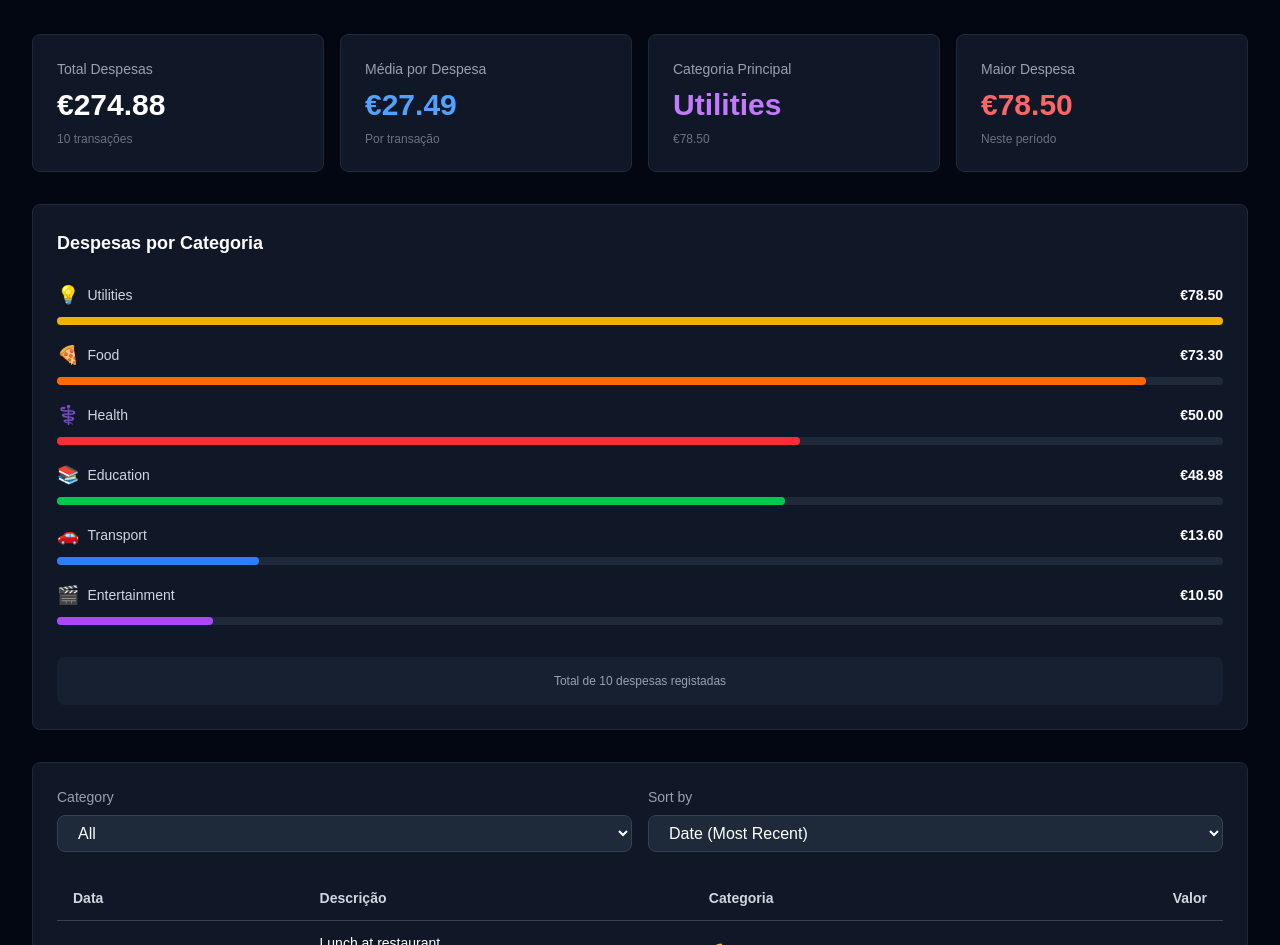
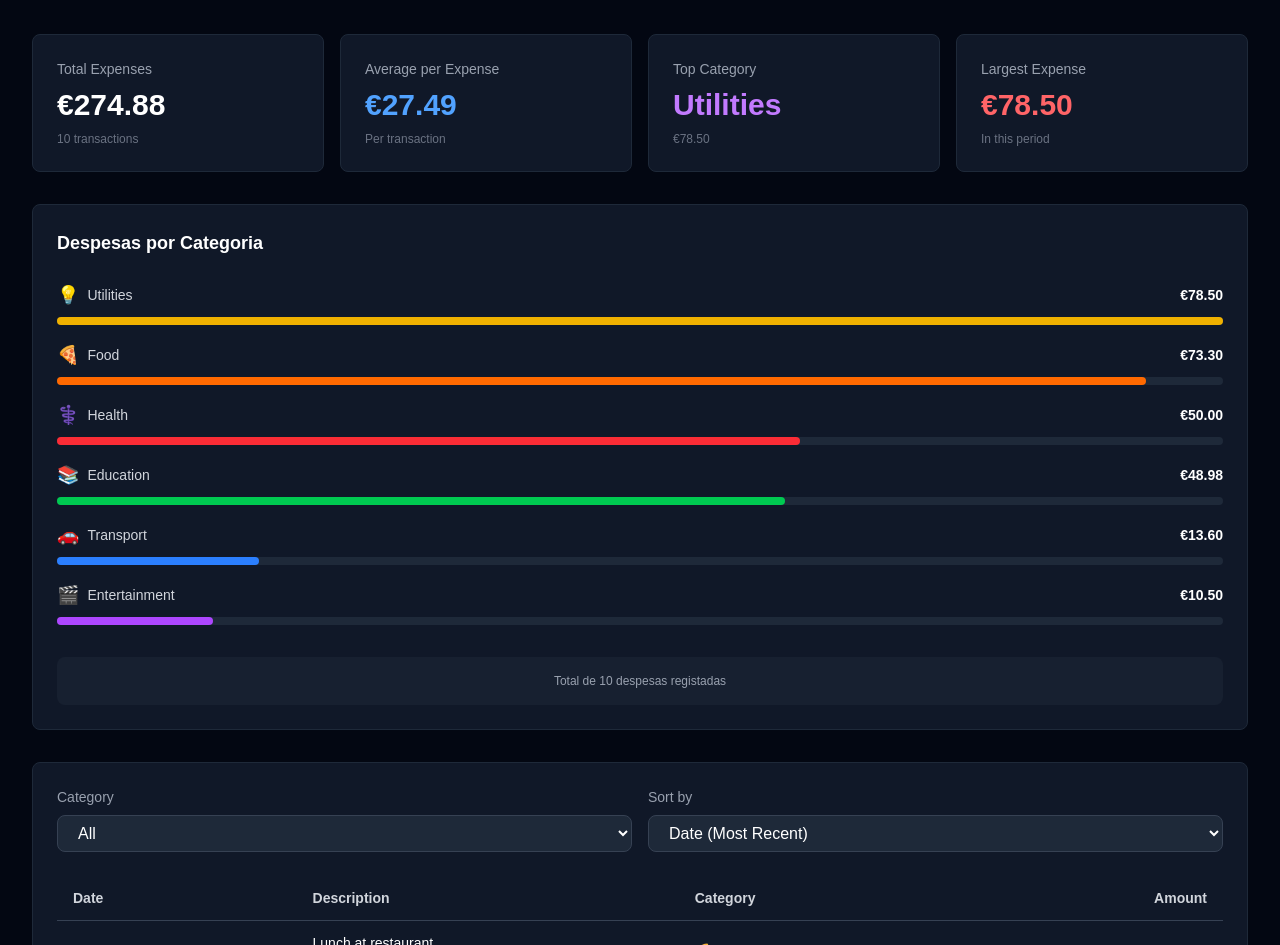
Before and after one commit to whaiiz/WalletBro, a Next.js app: page /expenses in a window 1280 px wide. Shown: the part 167-1112 px from the top of the page. Built offline with nearby package versions, Linux system fonts and the light colour scheme.

Commit message:
Translating components to english

```diff
--- a/app/api/auth/register/route.ts
+++ b/app/api/auth/register/route.ts
@@ -24,7 +24,7 @@ export async function POST(request: Request) {
 
     if (!response.ok) {
       return Response.json(
-        { error: data.message || "Erro ao registar" },
+        { error: data.message || "Error registering" },
         { status: response.status }
       );
     }
@@ -33,7 +33,7 @@ export async function POST(request: Request) {
   } catch (error) {
     console.error("Register proxy error:", error);
     return Response.json(
-      { error: "Erro ao comunicar com o servidor" },
+      { error: "Error communicating with the server" },
       { status: 500 }
     );
   }
--- a/app/components/expenses/ExpenseStats.tsx
+++ b/app/components/expenses/ExpenseStats.tsx
@@ -23,19 +23,19 @@ export function ExpenseStats({ expenses }: ExpenseStatsProps) {
   return (
     <div className="grid grid-cols-1 md:grid-cols-4 gap-4">
       <div className="bg-gray-900 border border-gray-800 rounded-lg p-6">
-        <p className="text-sm text-gray-400 mb-2">Total Despesas</p>
+        <p className="text-sm text-gray-400 mb-2">Total Expenses</p>
         <p className="text-3xl font-bold text-white">€{totalExpenses.toFixed(2)}</p>
-        <p className="text-xs text-gray-500 mt-2">{expenses.length} transações</p>
+        <p className="text-xs text-gray-500 mt-2">{expenses.length} transactions</p>
       </div>
 
       <div className="bg-gray-900 border border-gray-800 rounded-lg p-6">
-        <p className="text-sm text-gray-400 mb-2">Média por Despesa</p>
+        <p className="text-sm text-gray-400 mb-2">Average per Expense</p>
         <p className="text-3xl font-bold text-blue-400">€{averageExpense.toFixed(2)}</p>
-        <p className="text-xs text-gray-500 mt-2">Por transação</p>
+        <p className="text-xs text-gray-500 mt-2">Per transaction</p>
       </div>
 
       <div className="bg-gray-900 border border-gray-800 rounded-lg p-6">
-        <p className="text-sm text-gray-400 mb-2">Categoria Principal</p>
+        <p className="text-sm text-gray-400 mb-2">Top Category</p>
         <p className="text-3xl font-bold text-purple-400">
           {topCategory ? topCategory[0] : "N/A"}
         </p>
@@ -45,11 +45,11 @@ export function ExpenseStats({ expenses }: ExpenseStatsProps) {
       </div>
 
       <div className="bg-gray-900 border border-gray-800 rounded-lg p-6">
-        <p className="text-sm text-gray-400 mb-2">Maior Despesa</p>
+        <p className="text-sm text-gray-400 mb-2">Largest Expense</p>
         <p className="text-3xl font-bold text-red-400">
           €{Math.max(...expenses.map((e) => e.amount), 0).toFixed(2)}
         </p>
-        <p className="text-xs text-gray-500 mt-2">Neste período</p>
+        <p className="text-xs text-gray-500 mt-2">In this period</p>
       </div>
     </div>
   );
--- a/app/components/expenses/ExpenseTable.tsx
+++ b/app/components/expenses/ExpenseTable.tsx
@@ -14,16 +14,16 @@ export function ExpenseTable({ expenses }: ExpenseTableProps) {
         <thead>
           <tr className="border-b border-gray-700">
             <th className="px-4 py-3 text-left text-sm font-semibold text-gray-300">
-              Data
+              Date
             </th>
             <th className="px-4 py-3 text-left text-sm font-semibold text-gray-300">
-              Descrição
+              Description
             </th>
             <th className="px-4 py-3 text-left text-sm font-semibold text-gray-300">
-              Categoria
+              Category
             </th>
             <th className="px-4 py-3 text-right text-sm font-semibold text-gray-300">
-              Valor
+              Amount
             </th>
           </tr>
         </thead>
@@ -34,7 +34,7 @@ export function ExpenseTable({ expenses }: ExpenseTableProps) {
               className="border-b border-gray-800 hover:bg-gray-800/50 transition-colors"
             >
               <td className="px-4 py-3 text-sm text-gray-400">
-                {expense.date.toLocaleDateString("pt-PT")}
+                {expense.date.toLocaleDateString("en-US")}
               </td>
               <td className="px-4 py-3 text-sm text-white">
                 <div>
--- a/app/components/invoices/InvoiceCard.tsx
+++ b/app/components/invoices/InvoiceCard.tsx
@@ -24,7 +24,7 @@ export function InvoiceCard({
   );
 
   const formattedDate = new Date(invoice.createdAt).toLocaleDateString(
-    "pt-PT",
+    "en-US",
     {
       year: "numeric",
       month: "long",
@@ -50,7 +50,7 @@ export function InvoiceCard({
               €{totalAmount.toFixed(2)}
             </p>
             <p className="text-sm text-gray-400">
-              {invoice.expenses.length} itens
+              {invoice.expenses.length} items
             </p>
           </div>
           <div className="flex items-center gap-3">
@@ -61,7 +61,7 @@ export function InvoiceCard({
               }}
               className="text-sm text-gray-300 hover:text-white bg-gray-700 px-2 py-1 rounded"
             >
-              Editar
+              Edit
             </button>
 
             <svg
@@ -114,13 +114,13 @@ function ExpenseTable({ expenses }: ExpenseTableProps) {
         <thead>
           <tr className="border-b border-gray-700">
             <th className="text-left py-2 px-3 text-gray-300 font-semibold">
-              Descrição
+              Description
             </th>
             <th className="text-right py-2 px-3 text-gray-300 font-semibold">
-              Preço
+              Price
             </th>
             <th className="text-center py-2 px-3 text-gray-300 font-semibold">
-              Unidade
+              Unit
             </th>
           </tr>
         </thead>
--- a/app/components/invoices/InvoiceEditor.tsx
+++ b/app/components/invoices/InvoiceEditor.tsx
@@ -45,7 +45,7 @@ export function InvoiceEditor({ invoice, onSave, onCancel }: Props) {
       ...prev,
       {
         id,
-        name: "Novo item",
+        name: "New item",
         unitPrice: 0,
         unitType: UnitType.Unit,
         invoiceId: invoice.id,
@@ -72,11 +72,11 @@ export function InvoiceEditor({ invoice, onSave, onCancel }: Props) {
     <div className="fixed inset-0 z-50 flex items-center justify-center">
       <div className="absolute inset-0 bg-black opacity-50" onClick={onCancel} />
       <div className="relative w-full max-w-3xl bg-gray-900 border border-gray-700 rounded-lg p-6 text-white shadow-lg z-10">
-        <h3 className="text-xl font-semibold mb-4">Editar Fatura</h3>
+        <h3 className="text-xl font-semibold mb-4">Edit Invoice</h3>
 
         <div className="grid grid-cols-1 md:grid-cols-2 gap-4 mb-4">
           <div>
-            <label className="block text-sm text-gray-400 mb-1">Nome</label>
+            <label className="block text-sm text-gray-400 mb-1">Name</label>
             <input
               value={name}
               onChange={(e) => setName(e.target.value)}
@@ -85,7 +85,7 @@ export function InvoiceEditor({ invoice, onSave, onCancel }: Props) {
           </div>
 
           <div>
-            <label className="block text-sm text-gray-400 mb-1">Data</label>
+            <label className="block text-sm text-gray-400 mb-1">Date</label>
             <input
               type="date"
               value={createdAt}
@@ -97,8 +97,8 @@ export function InvoiceEditor({ invoice, onSave, onCancel }: Props) {
 
         <div className="mb-4">
           <div className="flex items-center justify-between mb-2">
-            <h4 className="font-medium">Despesas</h4>
-            <button onClick={addExpense} className="text-sm text-blue-400">Adicionar</button>
+            <h4 className="font-medium">Expenses</h4>
+            <button onClick={addExpense} className="text-sm text-blue-400">Add</button>
           </div>
 
           <div className="space-y-3 max-h-64 overflow-auto">
@@ -128,7 +128,7 @@ export function InvoiceEditor({ invoice, onSave, onCancel }: Props) {
                     ))}
                   </select>
 
-                  <button onClick={() => removeExpense(idx)} className="text-sm text-red-400">Remover</button>
+                  <button onClick={() => removeExpense(idx)} className="text-sm text-red-400">Remove</button>
                 </div>
               </div>
             ))}
@@ -136,8 +136,8 @@ export function InvoiceEditor({ invoice, onSave, onCancel }: Props) {
         </div>
 
         <div className="flex justify-end gap-3 mt-4">
-          <button onClick={onCancel} className="px-4 py-2 bg-gray-700 rounded">Cancelar</button>
-          <button onClick={save} className="px-4 py-2 bg-green-600 rounded">Guardar</button>
+          <button onClick={onCancel} className="px-4 py-2 bg-gray-700 rounded">Cancel</button>
+          <button onClick={save} className="px-4 py-2 bg-green-600 rounded">Save</button>
         </div>
       </div>
     </div>
```
